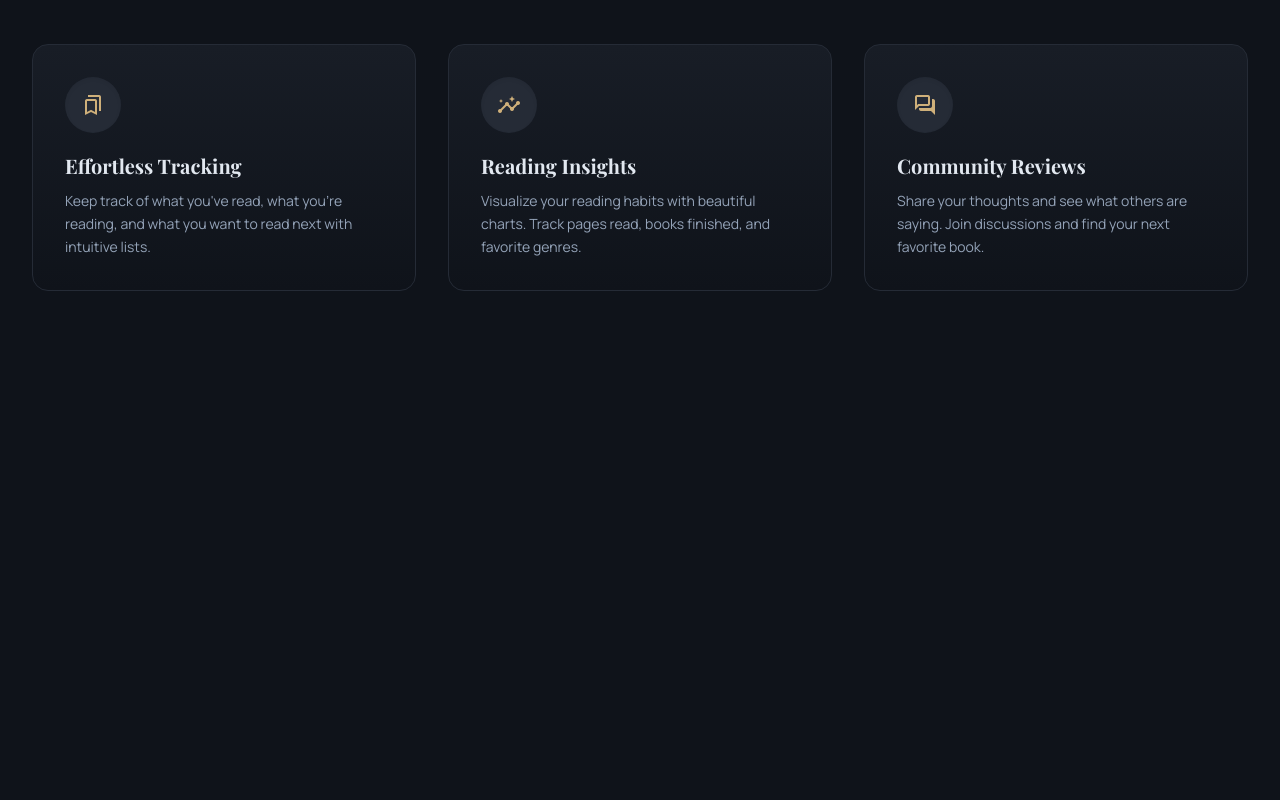
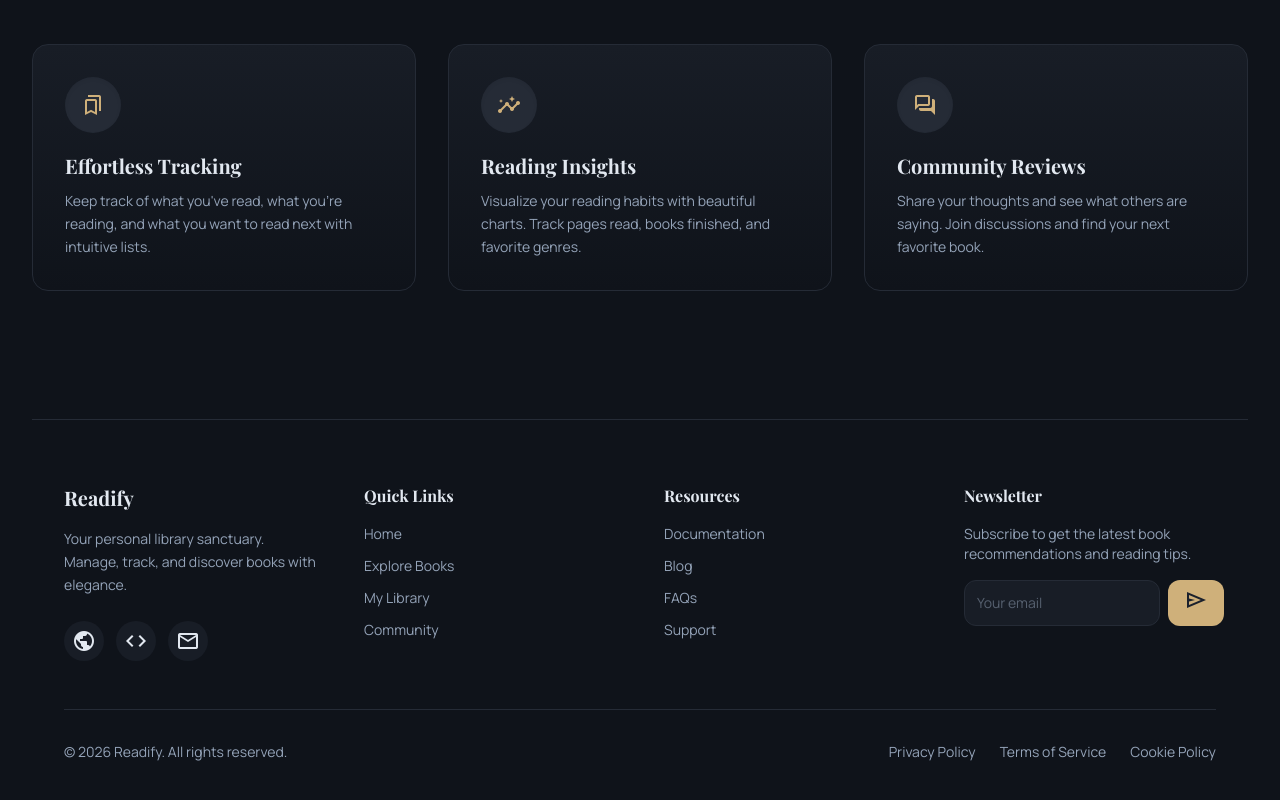
Before and after one commit to mpujazon/readify, an Angular app: page / in a window 1280 px wide. Shown: the part 1383-2183 px from the top of the page. Before the commit the page ends 1742 px from the top, so only its background shows below. Built offline with nearby package versions, Linux system fonts and the light colour scheme.

Commit message:
Feature: Footer Component Implemented

```diff
--- a/src/app/app.html
+++ b/src/app/app.html
@@ -4,6 +4,7 @@
       <div class="layout-content-container flex flex-col w-full max-w-[1280px] flex-1 px-4 sm:px-6 lg:px-8">
         <app-navbar/>
         <router-outlet/>
+        <app-footer/>
       </div>
     </div>
   </div>
--- a/src/app/app.ts
+++ b/src/app/app.ts
@@ -2,12 +2,14 @@ import { Component, signal } from '@angular/core';
 import {NavbarComponent} from './layouts/navbar/navbar';
 import {HomePage} from './pages/home-page/home-page';
 import {RouterOutlet} from '@angular/router';
+import {Footer} from './layouts/footer/footer';
 
 @Component({
   selector: 'app-root',
   imports: [
     NavbarComponent,
-    RouterOutlet
+    RouterOutlet,
+    Footer
   ],
   templateUrl: './app.html',
   styleUrl: './app.css'
--- a/src/app/layouts/footer/footer.css
+++ b/src/app/layouts/footer/footer.css
@@ -0,0 +1,43 @@
+/* Footer smooth animations and transitions */
+footer a {
+  position: relative;
+}
+
+footer a::after {
+  content: '';
+  position: absolute;
+  bottom: -2px;
+  left: 0;
+  width: 0;
+  height: 1px;
+  background-color: var(--color-primary);
+  transition: width 0.3s ease;
+}
+
+footer a:hover::after {
+  width: 100%;
+}
+
+/* Input focus effects */
+input::placeholder {
+  color: var(--color-text-muted);
+  opacity: 0.5;
+}
+
+input:focus {
+  box-shadow: 0 0 0 3px rgba(207, 176, 122, 0.1);
+}
+
+/* Social icons smooth transitions */
+footer .rounded-full {
+  transition: all 0.3s ease;
+}
+
+footer .rounded-full:hover {
+  transform: translateY(-2px);
+}
+
+/* Newsletter button animation */
+button:active {
+  transform: scale(0.98);
+}
--- a/src/app/layouts/footer/footer.html
+++ b/src/app/layouts/footer/footer.html
@@ -1 +1,74 @@
-<p>footer works!</p>
+<footer class="bg-background-dark border-t border-surface-border mt-20">
+  <div class="max-w-7xl mx-auto px-4 sm:px-6 lg:px-8 py-16">
+    <!-- Main Footer Content -->
+    <div class="grid grid-cols-1 md:grid-cols-4 gap-12 mb-12">
+      <!-- Brand Section -->
+      <div class="flex flex-col gap-4">
+        <h3 class="text-text-main text-xl font-serif font-bold">Readify</h3>
+        <p class="text-text-muted text-sm leading-relaxed">Your personal library sanctuary. Manage, track, and discover books with elegance.</p>
+        <div class="flex gap-3 pt-2">
+          <a href="#" class="flex items-center justify-center w-10 h-10 rounded-full bg-surface-dark hover:bg-primary hover:text-primary-content transition-colors" title="Twitter">
+            <span class="material-symbols-outlined text-lg">public</span>
+          </a>
+          <a href="#" class="flex items-center justify-center w-10 h-10 rounded-full bg-surface-dark hover:bg-primary hover:text-primary-content transition-colors" title="GitHub">
+            <span class="material-symbols-outlined text-lg">code</span>
+          </a>
+          <a href="#" class="flex items-center justify-center w-10 h-10 rounded-full bg-surface-dark hover:bg-primary hover:text-primary-content transition-colors" title="Email">
+            <span class="material-symbols-outlined text-lg">mail</span>
+          </a>
+        </div>
+      </div>
+
+      <!-- Quick Links -->
+      <div class="flex flex-col gap-4">
+        <h4 class="text-text-main font-serif font-bold">Quick Links</h4>
+        <nav class="flex flex-col gap-3">
+          <a href="#" class="text-text-muted text-sm hover:text-primary transition-colors">Home</a>
+          <a href="#" class="text-text-muted text-sm hover:text-primary transition-colors">Explore Books</a>
+          <a href="#" class="text-text-muted text-sm hover:text-primary transition-colors">My Library</a>
+          <a href="#" class="text-text-muted text-sm hover:text-primary transition-colors">Community</a>
+        </nav>
+      </div>
+
+      <!-- Resources -->
+      <div class="flex flex-col gap-4">
+        <h4 class="text-text-main font-serif font-bold">Resources</h4>
+        <nav class="flex flex-col gap-3">
+          <a href="#" class="text-text-muted text-sm hover:text-primary transition-colors">Documentation</a>
+          <a href="#" class="text-text-muted text-sm hover:text-primary transition-colors">Blog</a>
+          <a href="#" class="text-text-muted text-sm hover:text-primary transition-colors">FAQs</a>
+          <a href="#" class="text-text-muted text-sm hover:text-primary transition-colors">Support</a>
+        </nav>
+      </div>
+
+      <!-- Newsletter -->
+      <div class="flex flex-col gap-4">
+        <h4 class="text-text-main font-serif font-bold">Newsletter</h4>
+        <p class="text-text-muted text-sm">Subscribe to get the latest book recommendations and reading tips.</p>
+        <div class="flex gap-2">
+          <input
+            type="email"
+            placeholder="Your email"
+            class="flex-1 px-3 py-2 rounded-lg bg-surface-dark border border-surface-border text-text-main placeholder-text-muted/50 text-sm focus:outline-none focus:border-primary transition-colors"
+          />
+          <button class="px-4 py-2 rounded-lg bg-primary text-primary-content font-bold hover:bg-primary-dark transition-colors hover:cursor-pointer">
+            <span class="material-symbols-outlined text-lg">send</span>
+          </button>
+        </div>
+      </div>
+    </div>
+
+    <!-- Divider -->
+    <div class="border-t border-surface-border my-8"></div>
+
+    <!-- Bottom Section -->
+    <div class="flex flex-col sm:flex-row justify-between items-center gap-4 text-text-muted text-sm">
+      <p>&copy; 2026 Readify. All rights reserved.</p>
+      <div class="flex gap-6">
+        <a href="#" class="hover:text-primary transition-colors">Privacy Policy</a>
+        <a href="#" class="hover:text-primary transition-colors">Terms of Service</a>
+        <a href="#" class="hover:text-primary transition-colors">Cookie Policy</a>
+      </div>
+    </div>
+  </div>
+</footer>
```
